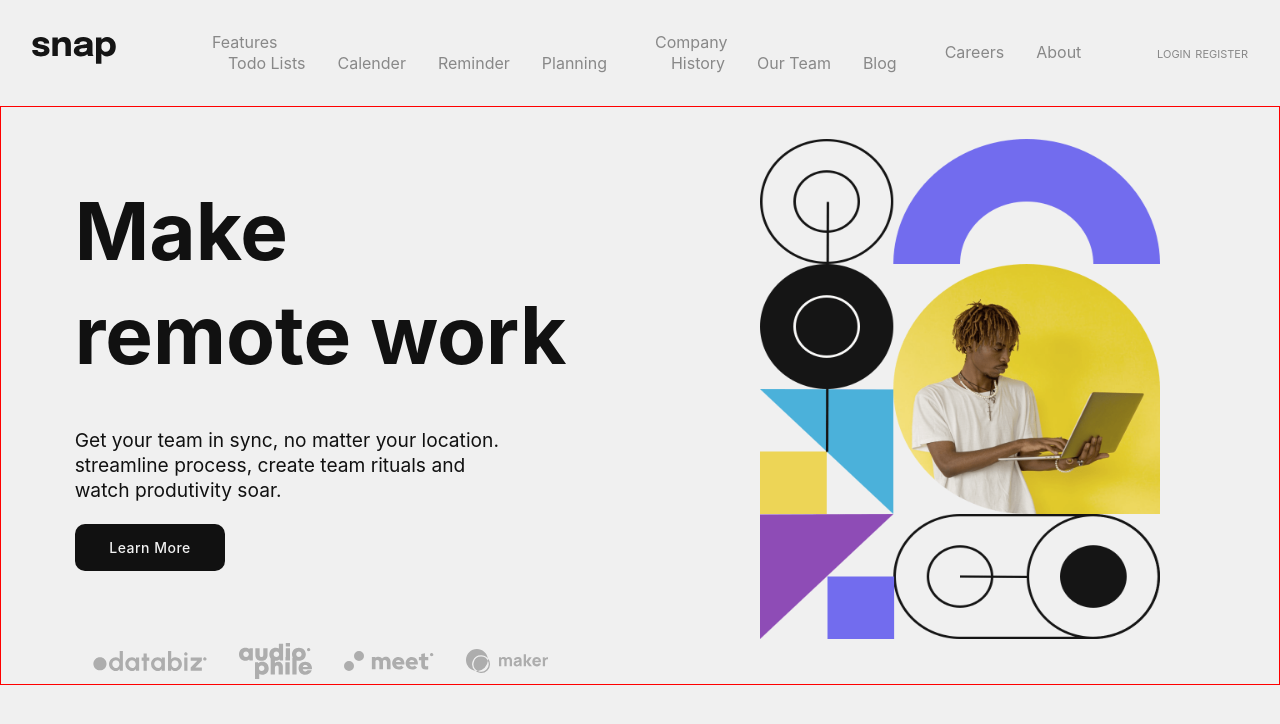
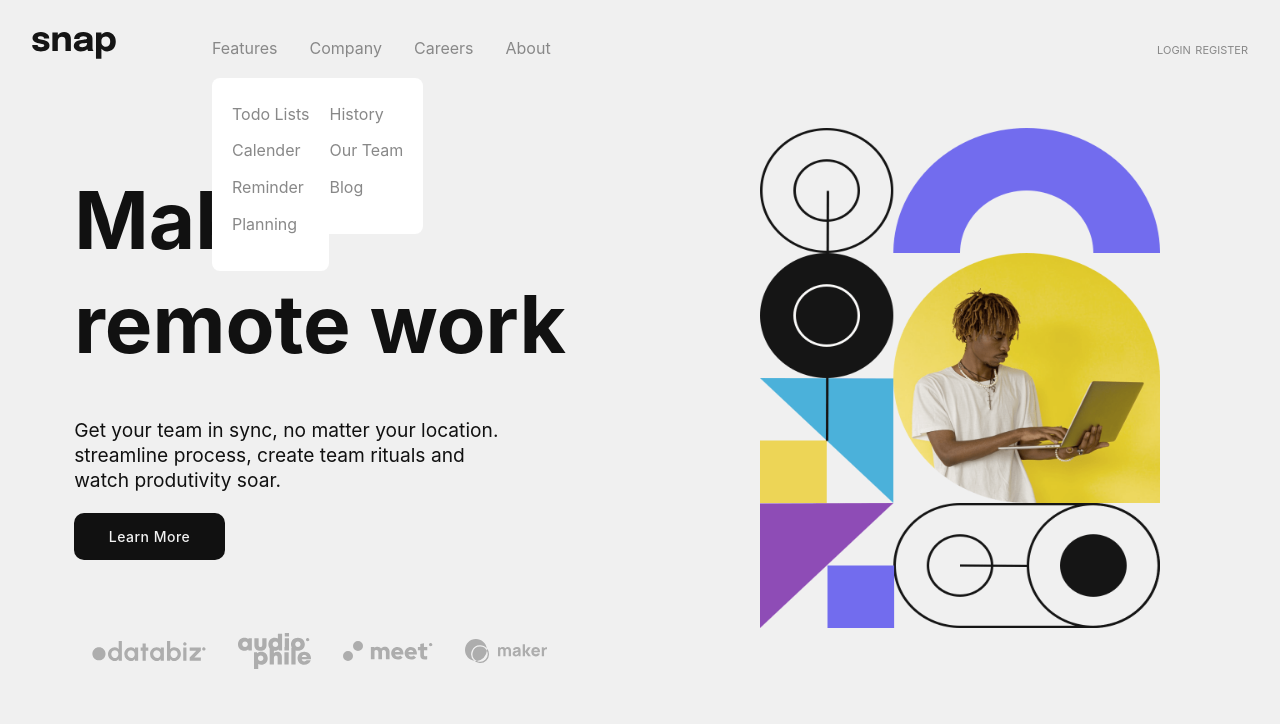
Before and after one commit to mike-swe/fem-intro-section, a plain HTML site: page index.html in a window 1280 px wide. Drawn offline with nearby package versions, Linux system fonts and the light colour scheme; files that its build step writes are made by us from their sources.

Commit message:
styled the sub menu

```diff
--- a/style-dir/style.scss
+++ b/style-dir/style.scss
@@ -6,6 +6,7 @@ nav, ul, .menu, .clients {
     align-items: center;
     justify-content: space-between;
     padding: 2rem;
+    position: relative;
 
 }
 
@@ -26,6 +27,29 @@ ul, .menu {
     }
 }
 
+.sub-menu > ul {
+    position: absolute;
+    top: 2.5rem;
+    display: inline-block;
+    background-color: #fff;
+    padding: 10px 20px;
+    padding-bottom: 20px;
+    border-radius: 8px;
+    // display: none;
+
+    li {
+        margin: 1rem 0;
+    }
+}
+
+.features:hover .features-sub-menu {
+    display: block;
+}
+
+.company:hover .company-sub-menu {
+    display: block;
+}
+
 .header-cta {
     a {
         color: #888;
@@ -38,7 +62,7 @@ ul, .menu {
     display: grid;
     place-items: center;
     grid-template-columns: repeat(2, 1fr);
-    border: 1px solid red;
+    // border: 1px solid red;
 }
 
 .image-content > img {
```
